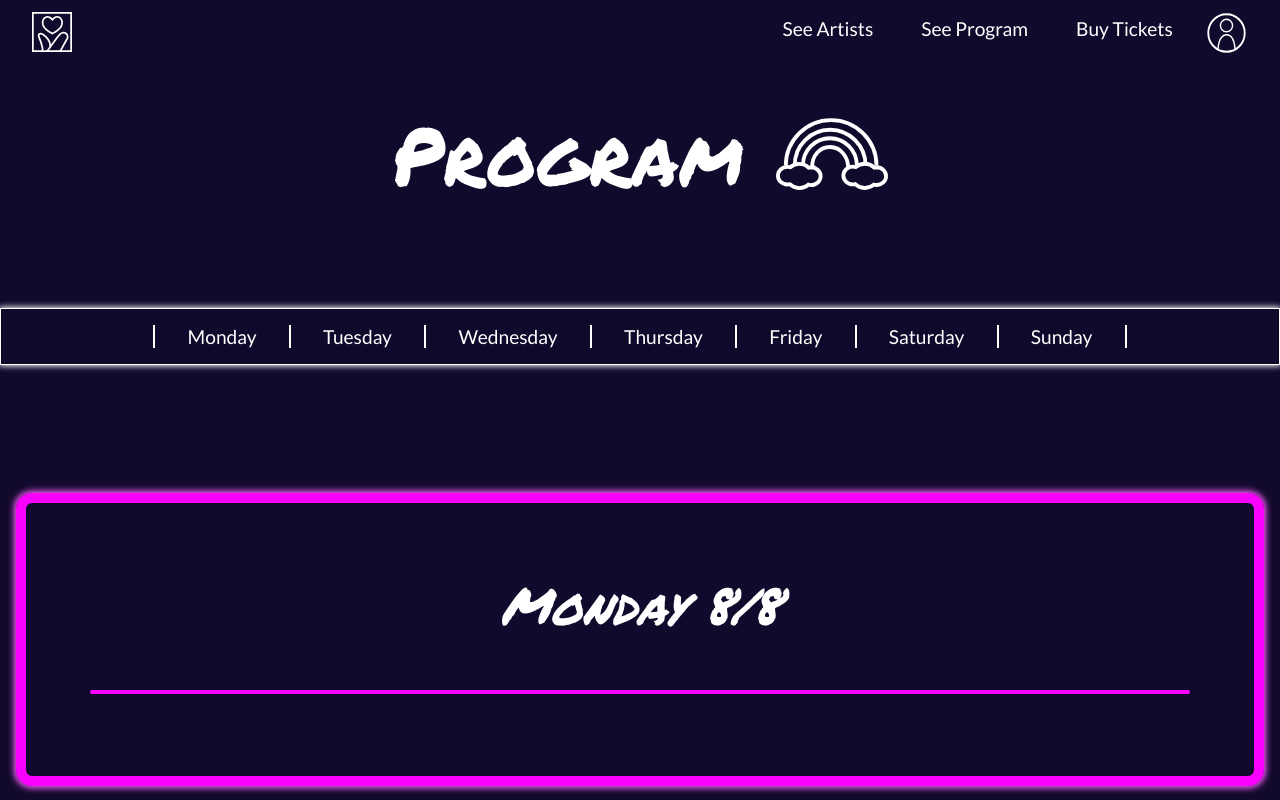
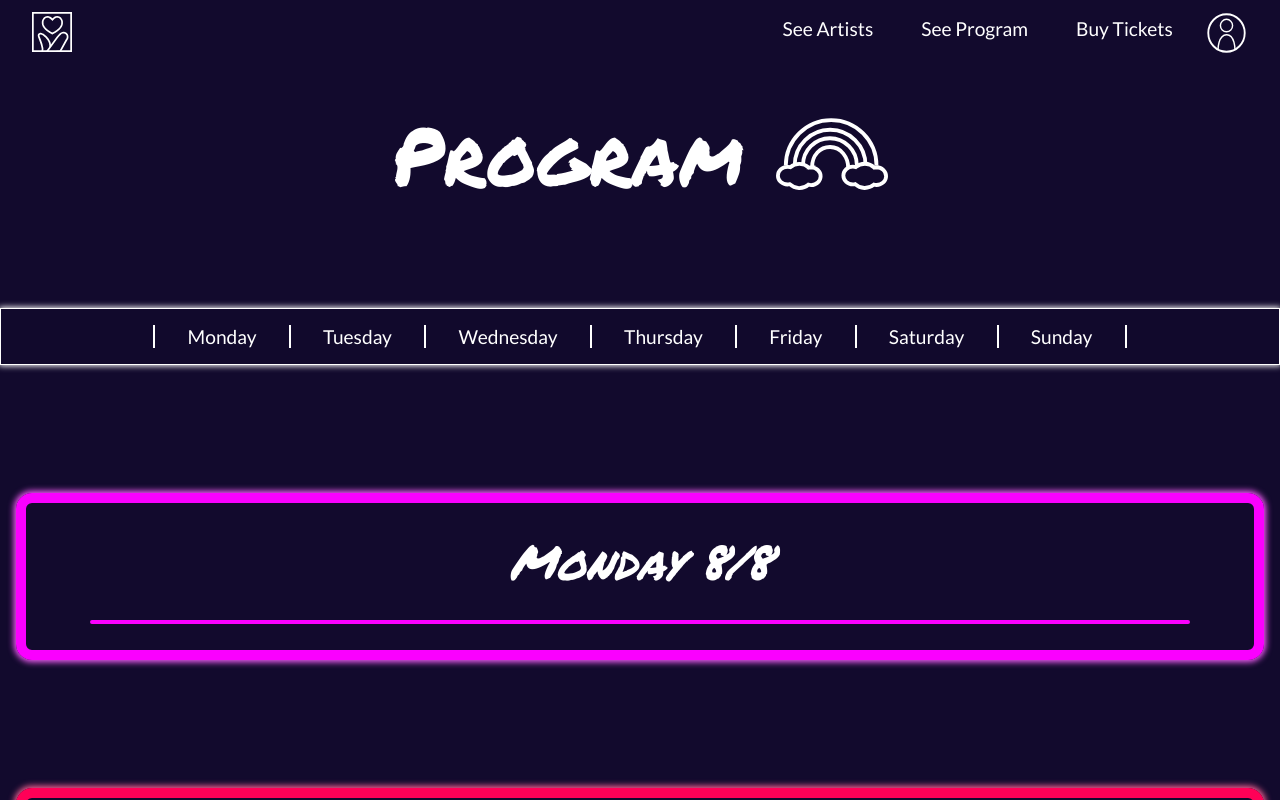
Before and after one commit to PandaPoob/exam-hwaiting, a React (Create React App) app: page /program in a window 1280 px wide. Shown: the top 800 px of the page. Built offline with nearby package versions, Linux system fonts and the light colour scheme; no server answers.

Commit message:
smaller program

```diff
--- a/src/sass/layout/_program.scss
+++ b/src/sass/layout/_program.scss
@@ -22,41 +22,37 @@
   text-align: center;
   margin-inline: 1rem;
   border-radius: 1rem;
-  padding-block: 1rem 4rem;
+  padding-block: 0 2rem;
 
   @include mixins.bp-huge {
-    margin-inline: 12rem;
+    margin-inline: 14rem;
     margin-block: 8rem 8rem;
   }
 
   @include mixins.bp-1800 {
-    margin-inline: 16rem;
+    margin-inline: 18rem;
   }
 
   h2 {
     color: vars.$white;
-    margin-block: 3rem 3rem;
+    margin-block: 1.5rem 1.5rem;
     font-family: vars.$displayfont;
     font-size: 3rem;
     font-style: italic;
-    @include mixins.bp-large {
-      font-size: 3.2rem;
-    }
   }
 
   h3 {
     //color: vars.$background-blue;
     font-family: vars.$paragraphfont;
-    font-size: 1.8rem;
+    font-size: 1.5rem;
     font-weight: 600;
     font-style: italic;
     letter-spacing: 1px;
-
-    //margin-block: 6rem 0.2rem;
+    margin-block: 0 0.2rem;
   }
   h4 {
     // color: vars.$background-blue;
-    font-size: 1.1rem;
+    font-size: 1.03rem;
     font-weight: 400;
     font-style: italic;
     letter-spacing: 0.8px;
@@ -68,6 +64,7 @@
   }
 }
 .scene-container {
+  margin-top: -1.5rem;
   @include mixins.bp-large {
     display: flex;
     justify-content: space-around;
```
